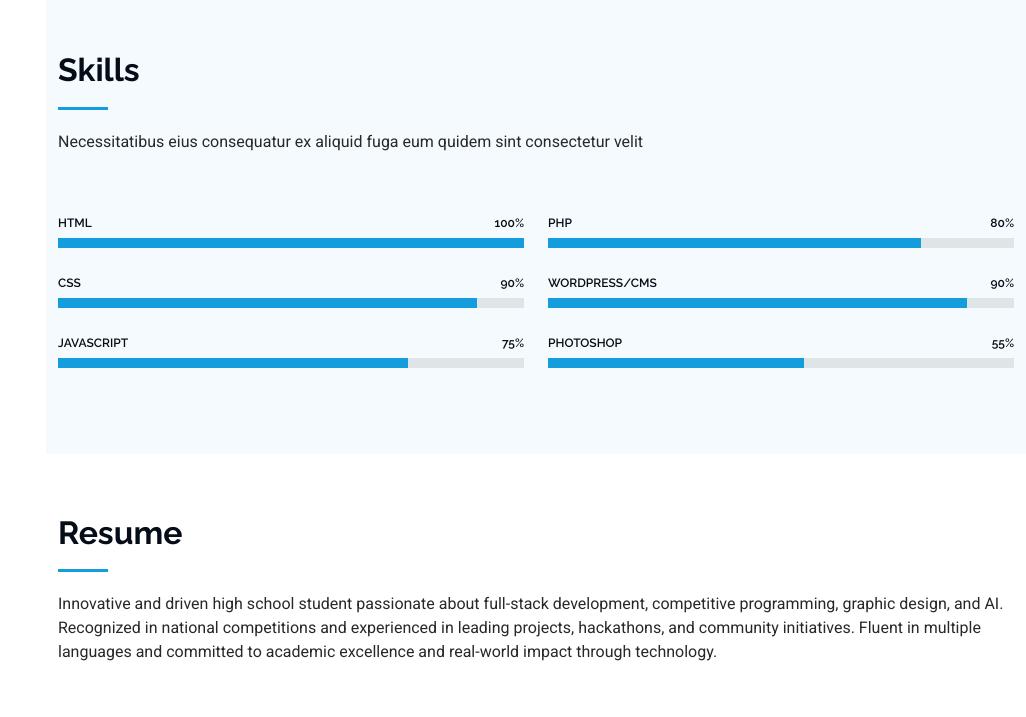
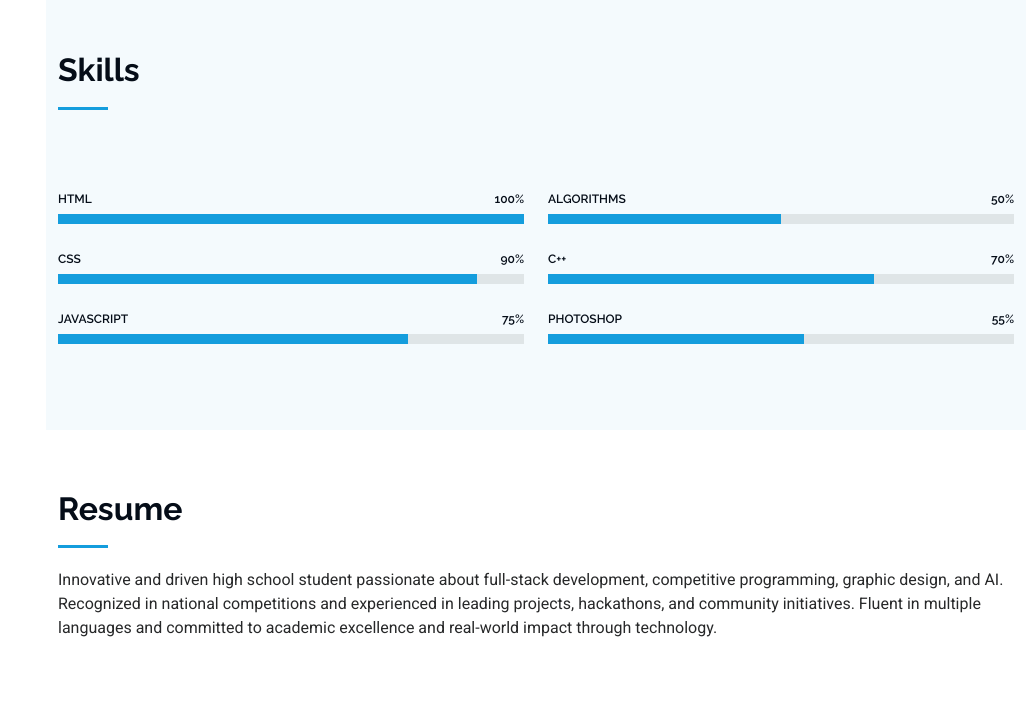
Before and after one commit to Alaa-Afif/repo-portfolio, a plain HTML site: page index.html in a window 1280 px wide. Shown: the part 1640-2357 px from the top of the page, without its empty margins (254-1280 px from the left). Drawn offline with Linux system fonts and the light colour scheme.

Commit message:
last but not least

```diff
--- a/index.html
+++ b/index.html
@@ -138,7 +138,6 @@
       <!-- Section Title -->
       <div class="container section-title" data-aos="fade-up">
         <h2>Skills</h2>
-        <p>Necessitatibus eius consequatur ex aliquid fuga eum quidem sint consectetur velit</p>
       </div><!-- End Section Title -->
 
       <div class="container" data-aos="fade-up" data-aos-delay="100">
@@ -173,16 +172,16 @@
           <div class="col-lg-6">
 
             <div class="progress">
-              <span class="skill"><span>PHP</span> <i class="val">80%</i></span>
+              <span class="skill"><span>Algorithms</span> <i class="val">50%</i></span>
               <div class="progress-bar-wrap">
-                <div class="progress-bar" role="progressbar" aria-valuenow="80" aria-valuemin="0" aria-valuemax="100"></div>
+                <div class="progress-bar" role="progressbar" aria-valuenow="50" aria-valuemin="0" aria-valuemax="100"></div>
               </div>
             </div><!-- End Skills Item -->
 
             <div class="progress">
-              <span class="skill"><span>WordPress/CMS</span> <i class="val">90%</i></span>
+              <span class="skill"><span>C++</span> <i class="val">70%</i></span>
               <div class="progress-bar-wrap">
-                <div class="progress-bar" role="progressbar" aria-valuenow="90" aria-valuemin="0" aria-valuemax="100"></div>
+                <div class="progress-bar" role="progressbar" aria-valuenow="70" aria-valuemin="0" aria-valuemax="100"></div>
               </div>
             </div><!-- End Skills Item -->
 
```
